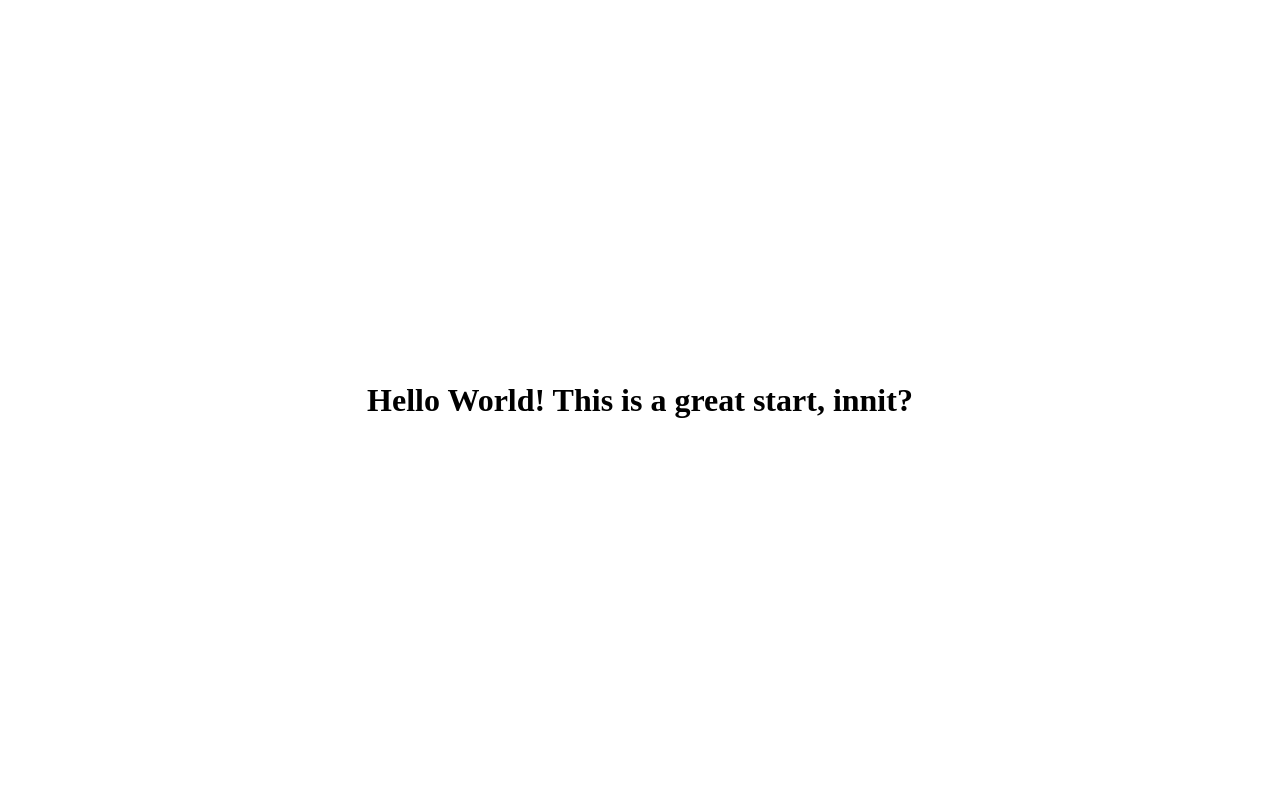
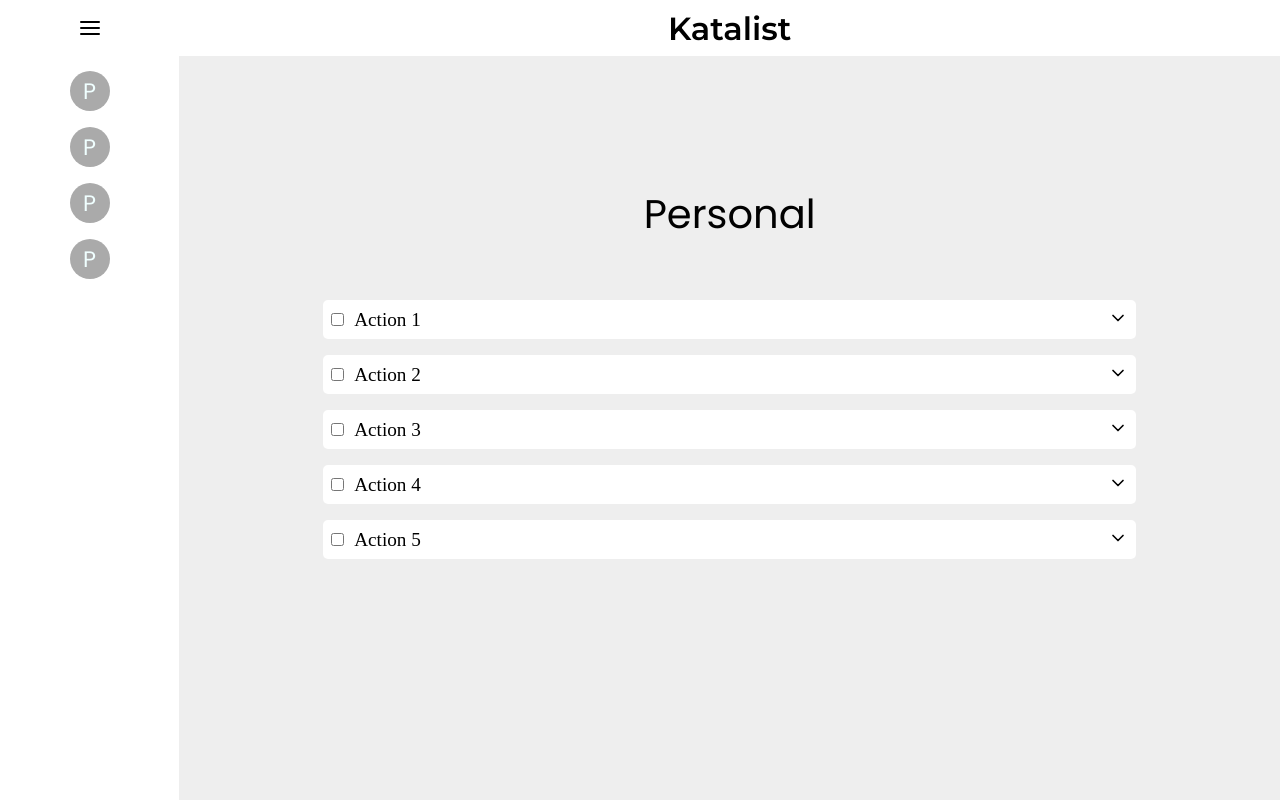
Before and after one commit to shamblonaut/katalist, a website built with webpack: page src/html/template.html in a window 1280 px wide. Built offline with nearby package versions, Linux system fonts and the light colour scheme.

Commit message:
Prepare basic layout

```diff
--- /dev/null
+++ b/src/action.js
@@ -0,0 +1,36 @@
+function createAction(title, description, priority, dueDate) {
+  // Factory functions use closures to create a sense of object properties
+  const getTitle = () => title;
+  const getDescription = () => description;
+  const getPriority = () => priority;
+  const getDueDate = () => dueDate;
+
+  const setTitle = (newTitle) => {
+    title = newTitle;
+  };
+
+  const setDescription = (newDescription) => {
+    description = newDescription;
+  };
+
+  const setPriority = (newPriority) => {
+    priority = newPriority;
+  };
+
+  const setDueDate = (newDueDate) => {
+    dueDate = newDueDate;
+  };
+
+  return {
+    getTitle,
+    getDescription,
+    getPriority,
+    getDueDate,
+    setTitle,
+    setDescription,
+    setPriority,
+    setDueDate,
+  };
+}
+
+export { createAction };
--- a/src/css/style.css
+++ b/src/css/style.css
@@ -1,3 +1,5 @@
+@import url('https://fonts.googleapis.com/css2?family=Montserrat:ital,wght@0,100..900;1,100..900&family=Poppins:ital,wght@0,100;0,200;0,300;0,400;0,500;0,600;0,700;0,800;0,900;1,100;1,200;1,300;1,400;1,500;1,600;1,700;1,800;1,900&display=swap');
+
 * {
   margin: 0;
   padding: 0;
@@ -6,11 +8,94 @@
 
 body {
   min-height: 100vh;
+  display: grid;
+  grid-template-rows: 7vh 1fr;
+  grid-template-columns: 14vw 1fr;
+}
+
+button {
+  background: none;
+  border: none;
+}
+
+nav {
+  grid-row: 1 / 3;
+  grid-column: 1 / 2;
+
+  background-color: #ffffff;
+  display: flex;
+  flex-direction: column;
+  align-items: center;
+}
+
+.nav-btn {
+  margin: 16px 0;
+}
+
+.project-list {
+  padding: 4px 0;
+  display: flex;
+  flex-direction: column;
+  align-items: center;
+}
+
+.project-btn {
+  width: 40px;
+  height: 40px;
+  background-color: #aaaaaa;
+  border-radius: 50%;
+  margin: 8px 0;
+
+  font-family: 'Poppins', sans-serif;
+  font-size: 1.4rem;
+}
+
+.app-header {
+  grid-row: 1 / 2;
   display: flex;
   justify-content: center;
   align-items: center;
+  font-size: 2rem;
+  font-family: 'Montserrat', sans-serif;
+  font-weight: 600;
 }
 
-h1 {
+.kata {
+  grid-row: 2 / 3;
+  background-color: #eeeeee;
+  flex: 1;
+
+  display: flex;
+  flex-direction: column;
+  /* align-items: center; */
+  padding: 10vw;
+}
+
+.kata-name {
+  font-size: 2.5rem;
+  font-family: 'Poppins', sans-serif;
   text-align: center;
+  margin-bottom: 5vh;
 }
+
+.action-card {
+  list-style: none;
+  font-size: 1.2rem;
+  margin: 16px;
+  padding: 8px;
+  border-radius: 5px;
+  background-color: #ffffff;
+
+  display: grid;
+  grid-template-columns: auto 1fr auto;
+  align-items: center;
+}
+
+input[type='checkbox'] {
+  margin-right: 10px;
+}
+
+.dropdown-btn > img {
+  width: 20px;
+  height: auto;
+}
--- /dev/null
+++ b/src/dom/action.js
@@ -0,0 +1,26 @@
+export default function displayAction(action, kata, index) {
+  const actionCard = document.createElement('li');
+  actionCard.classList.add('action-card');
+
+  const checkbox = document.createElement('input');
+  checkbox.type = 'checkbox';
+  checkbox.addEventListener('click', () => {
+    console.log("Hello?");
+    kata.removeAction(index);
+  });
+  actionCard.appendChild(checkbox);
+
+  const title = document.createElement('p');
+  title.classList.add('action-title');
+  title.textContent = action.getTitle();
+  actionCard.appendChild(title);
+
+  const dropdown = document.createElement('button');
+  dropdown.classList.add('dropdown-btn');
+  const dropdownImage = document.createElement('img');
+  dropdownImage.src = '../../assets/icons/chevron-down.svg';
+  dropdown.appendChild(dropdownImage);
+  actionCard.appendChild(dropdown);
+
+  return actionCard;
+}
--- /dev/null
+++ b/src/dom/kata.js
@@ -0,0 +1,16 @@
+import displayAction from "./action";
+
+export default function displayKata(kata) {
+  const kataRegion = document.querySelector('.kata');
+
+  const kataName = document.createElement('div');
+  kataName.classList.add('kata-name');
+  kataName.textContent = kata.getName();
+  kataRegion.appendChild(kataName);
+
+  const actionList = document.createElement('ul');
+  kata.getActions().forEach((action, index) => {
+    actionList.appendChild(displayAction(action, kata, index));
+  });
+  kataRegion.appendChild(actionList);
+}
--- /dev/null
+++ b/src/dom/nav.js
@@ -0,0 +1,20 @@
+export default function displayProjects(projects) {
+  const navBar = document.querySelector('nav');
+
+  const projectList = document.createElement('ul');
+  projectList.classList.add('project-list');
+
+  projects.forEach((project, index) => {
+    const projectItem = document.createElement('button');
+    projectItem.classList.add('project-btn');
+
+    const projectInitial = document.createElement('p');
+    projectInitial.textContent = projects[index].getName().charAt(0);
+    projectInitial.style.color = projects[index].getColor();
+    projectItem.appendChild(projectInitial);
+
+    projectList.appendChild(projectItem);
+  });
+
+  navBar.appendChild(projectList);
+}
--- a/src/html/template.html
+++ b/src/html/template.html
@@ -1,11 +1,21 @@
 <!DOCTYPE html>
 <html lang="en">
-<head>
-    <meta charset="UTF-8">
-    <meta name="viewport" content="width=device-width, initial-scale=1.0">
+  <head>
+    <meta charset="UTF-8" />
+    <meta name="viewport" content="width=device-width, initial-scale=1.0" />
     <title>Katalist</title>
-</head>
-<body>
-
-</body>
+  </head>
+  <body>
+    <nav class="closed">
+      <div class="hamburger">
+        <button class="nav-btn">
+          <img src="../../assets/icons/menu.svg" alt="Menu icon" />
+        </button>
+      </div>
+    </nav>
+    <header class="app-header">
+      <div class="app-name">Katalist</div>
+    </header>
+    <div class="kata"></div>
+  </body>
 </html>
--- a/src/index.js
+++ b/src/index.js
@@ -1,5 +1,22 @@
 import './css/style.css';
 
-const greeting = document.createElement('h1');
-greeting.textContent = 'Hello World! This is a great start, innit?';
-document.body.appendChild(greeting);
+import { createKata } from './kata'
+import displayKata from './dom/kata'
+import displayProjects from './dom/nav';
+
+const projects = [];
+
+const kata = createKata('Personal', 'azure');
+kata.addAction('Action 1', '', 1, new Date(2024, 2, 12));
+kata.addAction('Action 2', '', 1, new Date(2024, 2, 12));
+kata.addAction('Action 3', '', 1, new Date(2024, 2, 12));
+kata.addAction('Action 4', '', 1, new Date(2024, 2, 12));
+kata.addAction('Action 5', '', 1, new Date(2024, 2, 12));
+
+projects.push(kata);
+projects.push(kata);
+projects.push(kata);
+projects.push(kata);
+
+displayProjects(projects);
+displayKata(kata);
--- /dev/null
+++ b/src/kata.js
@@ -0,0 +1,23 @@
+import { createAction } from "./action";
+
+function createKata(name, color) {
+  let actions = [];
+
+  const getName = () => name;
+  const getColor = () => color;
+  const getActions = () => actions;
+
+  const addAction = (title, description, priority, dueDate) => {
+    const action = createAction(title, description, priority, dueDate);
+    actions.push(action);
+    return action;
+  };
+
+  const removeAction = (index) => {
+    actions.splice(index, 1);
+  };
+
+  return { getName, getColor, getActions, addAction, removeAction };
+}
+
+export { createKata };
```
Also changed, not shown: assets/icons/chevron-down.svg (added), assets/icons/menu.svg (added). Lines whose indentation alone changed are shown as unchanged.
